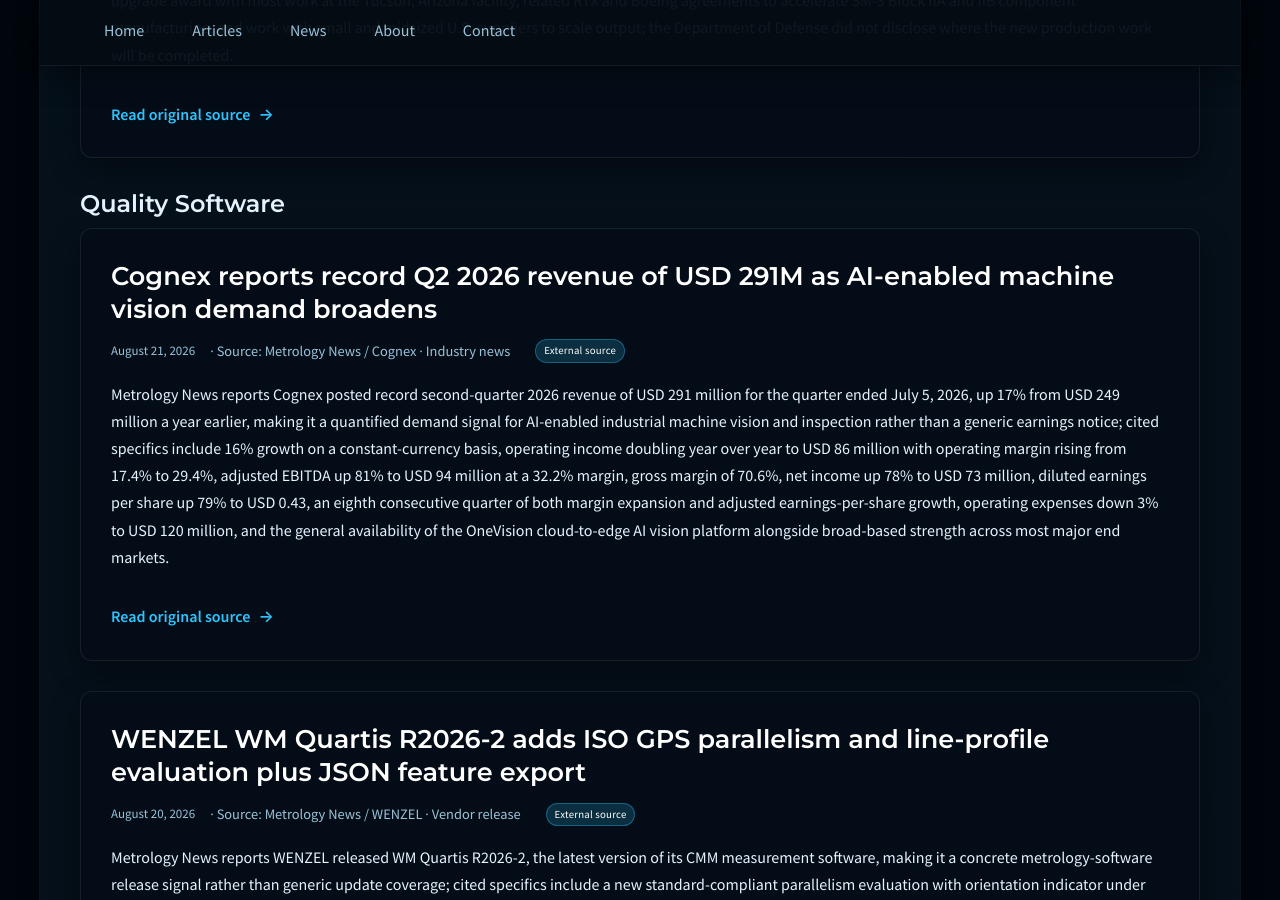
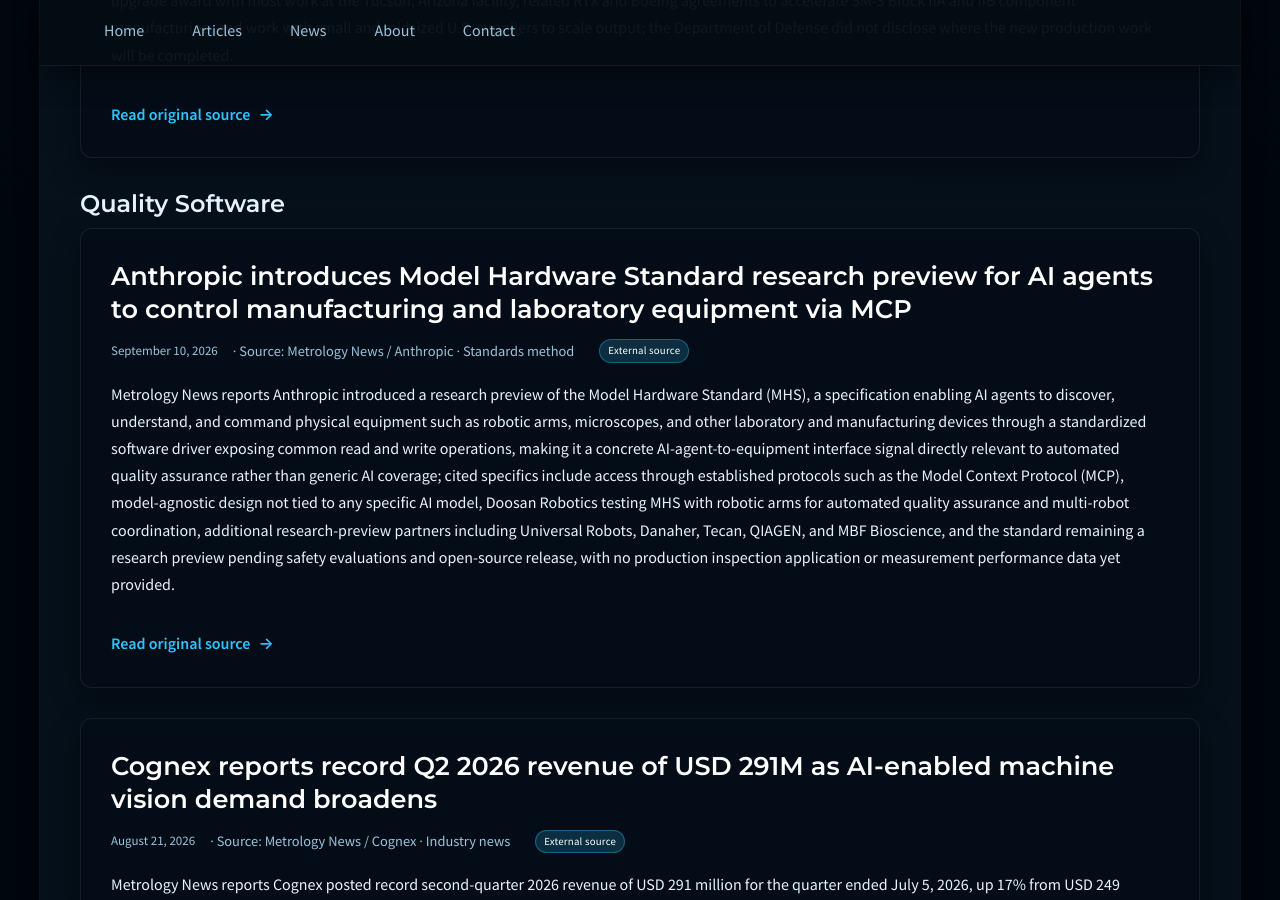
Before and after one commit to JohnForeman/MetrologyCentral, a Jekyll site: the page built from news.md, in a window 1280 px wide and 900 px high, scrolled down 17407 px. Built offline with Jekyll 4.4.1, drawn with Linux system fonts in a browser that asks for light colours.

Commit message:
Add Anthropic Model Hardware Standard (MHS) news item

```diff
--- a/_data/news.yml
+++ b/_data/news.yml
@@ -1,4 +1,12 @@
 ---
+- date: '2026-09-10'
+  title: 'Anthropic introduces Model Hardware Standard research preview for AI agents to control manufacturing and laboratory equipment via MCP'
+  source: Metrology News / Anthropic
+  sector: quality_software
+  kind: standards_method
+  summary: 'Metrology News reports Anthropic introduced a research preview of the Model Hardware Standard (MHS), a specification enabling AI agents to discover, understand, and command physical equipment such as robotic arms, microscopes, and other laboratory and manufacturing devices through a standardized software driver exposing common read and write operations, making it a concrete AI-agent-to-equipment interface signal directly relevant to automated quality assurance rather than generic AI coverage; cited specifics include access through established protocols such as the Model Context Protocol (MCP), model-agnostic design not tied to any specific AI model, Doosan Robotics testing MHS with robotic arms for automated quality assurance and multi-robot coordination, additional research-preview partners including Universal Robots, Danaher, Tecan, QIAGEN, and MBF Bioscience, and the standard remaining a research preview pending safety evaluations and open-source release, with no production inspection application or measurement performance data yet provided.'
+  url: https://metrology.news/anthropic-develops-standard-for-ai-agents-to-control-manufacturing-equipment/
+
 - date: '2026-09-09'
   title: 'Panasonic Energy develops solid-state battery operating up to 150 C with new small prismatic cell, sample shipments from October 2026'
   source: Channel News Asia / Panasonic Energy
```
